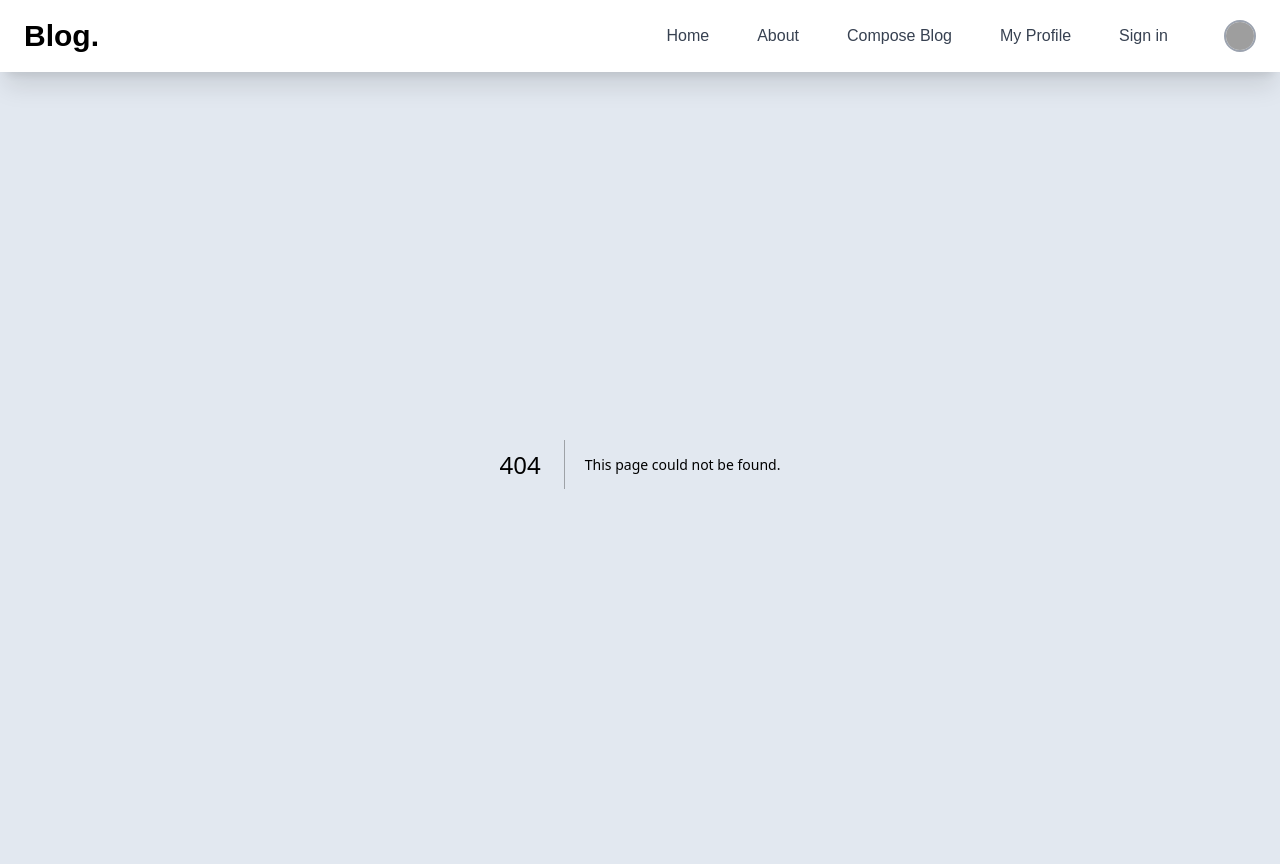
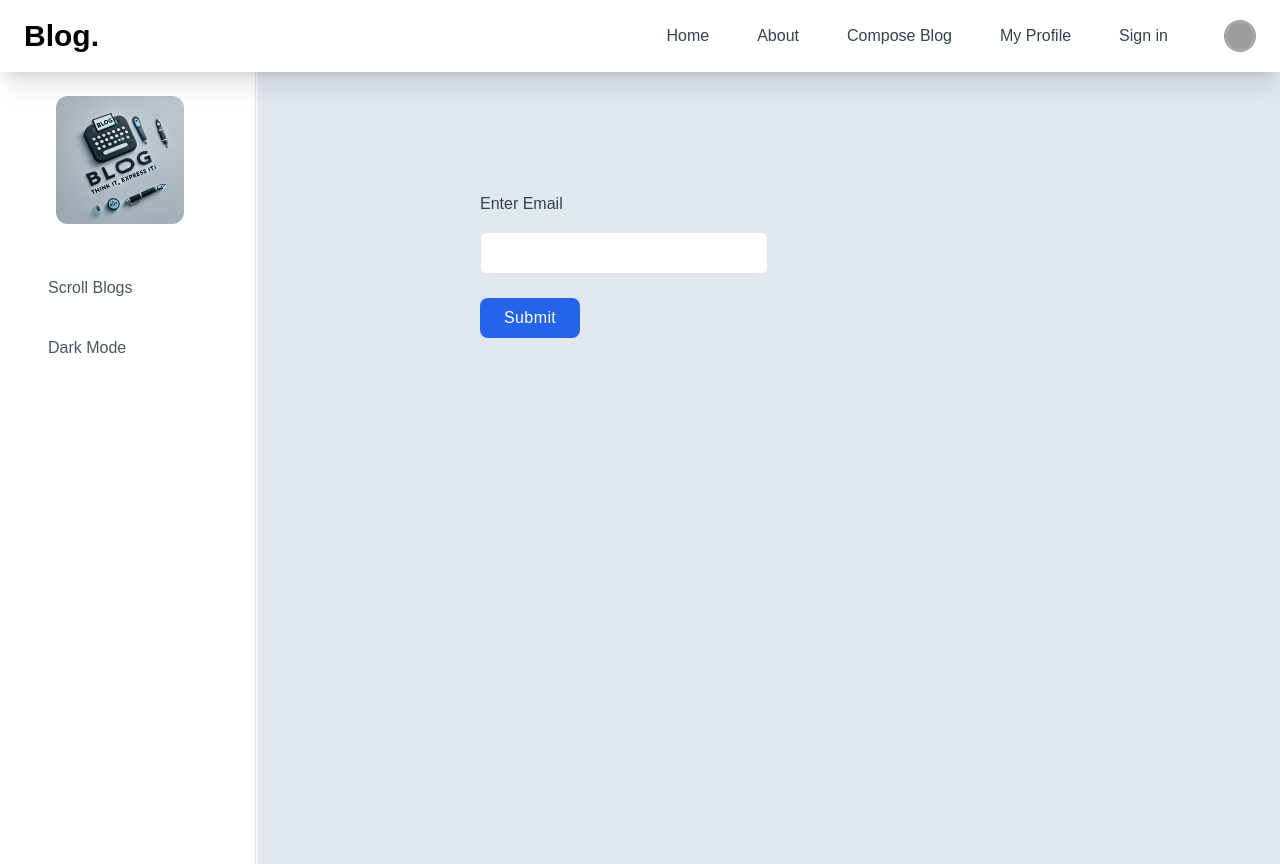
Before and after one commit to Arshal-Agarwal/blogging-platform-repo, a Next.js app: page /Pages/Delete in a window 1280 px wide. Before the commit this address had no page. After the commit the page ends 800 px from the top, so only its background shows below. Built offline with nearby package versions, Linux system fonts and the light colour scheme; grey boxes are pictures that could not be loaded.

Commit message:
Added Delete User
1) Added Delete User
2) Sidebar

```diff
--- a/app/Components/Sidebar.js
+++ b/app/Components/Sidebar.js
@@ -67,6 +67,10 @@ export default function Sidebar() {
                             <span className="mx-4 font-medium">Log Out</span>
                         </button>}
 
+                        {!LogInState && <Link href="/Pages/Delete"  className="flex items-center px-4 py-2 mt-5 text-gray-600 transition-colors duration-300 transform rounded-lg dark:text-gray-400 hover:bg-gray-100 dark:hover:bg-gray-800 dark:hover:text-gray-200 hover:text-gray-700" >
+                            <span className="mx-4 font-medium">Delete Account</span>
+                        </Link>}
+
                         <button className="flex items-center px-4 py-2 mt-5 text-gray-600 transition-colors duration-300 transform rounded-lg dark:text-gray-400 hover:bg-gray-100 dark:hover:bg-gray-800 dark:hover:text-gray-200 hover:text-gray-700" onClick={toggleDarkMode}>
                             <span className="mx-4 font-medium">{isDarkMode ? 'Light Mode' : 'Dark Mode'}</span>
                         </button>
--- /dev/null
+++ b/app/Pages/Delete/page.js
@@ -0,0 +1,76 @@
+"use client";
+import React, { useRef } from "react";
+import { useRouter } from "next/navigation";
+import Sidebar from "app/Components/Sidebar";
+
+export default function Delete() {
+  const text_ref = useRef();
+  const router = useRouter();
+
+  async function submitClick() {
+    const emailInput = text_ref.current.value.trim(); // Trim any extra spaces
+    let storedEmail = localStorage.getItem("user")?.trim(); // Trim the stored value as well
+
+    // Clean up the quotes around the stored email, if any
+    storedEmail = storedEmail?.substring(1, storedEmail.length - 1);
+
+    // Compare without extra spaces
+    if (storedEmail === emailInput) {
+      console.log("Deleting user...");
+
+      try {
+        // Send DELETE request to backend to delete the user
+        const response = await fetch("/api/users/delete", {
+          method: "DELETE",
+          headers: {
+            "Content-Type": "application/json",
+          },
+          body: JSON.stringify({ email: emailInput }),
+        });
+
+        if (response.ok) {
+          alert("User deleted successfully.");
+
+          // Optionally, clear localStorage or redirect
+          localStorage.removeItem("user");
+          // Redirect to a different page if needed
+          router.push("/Pages/SignIn")  // Redirect to login page or another page
+        } else {
+          const data = await response.json();
+          alert(`Error: ${data.message || 'Unable to delete user'}`);
+        }
+      } catch (error) {
+        console.error("Error deleting user:", error);
+        alert("An error occurred while deleting the user.");
+      }
+    } else {
+      console.log("Emails do not match");
+    }
+  }
+
+  return (
+    <div className="pr-32 ">
+      <Sidebar></Sidebar>
+      <div className="text-black flex mt-32 float-right mr-96 ">
+        <div className="w-72">
+          <label className="text-gray-700 dark:text-gray-200" htmlFor="email">
+            Enter Email
+          </label>
+          <br />
+          <input
+            id="email"
+            type="email"
+            ref={text_ref}
+            className="block w-full px-4 py-2 mt-4 text-gray-700 bg-white border border-gray-200 rounded-md dark:bg-gray-800 dark:text-gray-300 dark:border-gray-600 focus:border-blue-400 focus:ring-blue-300 dark:focus:border-blue-300 focus:outline-none focus:ring"
+          />
+          <button
+            onClick={submitClick}
+            className="mt-6 max-h-12 px-6 py-2 font-medium tracking-wide text-white capitalize transition-colors duration-300 transform bg-blue-600 rounded-lg hover:bg-blue-900 focus:outline-none focus:ring focus:ring-blue-300 focus:ring-opacity-80"
+          >
+            Submit
+          </button>
+        </div>
+      </div>
+    </div>
+  );
+}
--- /dev/null
+++ b/app/api/users/delete/route.js
@@ -0,0 +1,46 @@
+import { PrismaClient } from "@prisma/client";
+
+const prisma = new PrismaClient();
+
+export async function DELETE(req) {
+  try {
+    // Get email from the request body
+    const { email } = await req.json();
+
+    // Validate that email is provided
+    if (!email) {
+      return new Response(
+        JSON.stringify({ message: "Email is required." }),
+        { status: 400 }
+      );
+    }
+
+    // Find the user by email
+    const user = await prisma.user.findUnique({
+      where: { email },
+    });
+
+    if (!user) {
+      return new Response(
+        JSON.stringify({ message: "User not found." }),
+        { status: 404 }
+      );
+    }
+
+    // Delete the user (This will also delete the associated posts due to cascading delete)
+    await prisma.user.delete({
+      where: { email },
+    });
+
+    return new Response(
+      JSON.stringify({ message: "User and all associated posts deleted successfully." }),
+      { status: 200 }
+    );
+  } catch (error) {
+    console.error("Error deleting user:", error);
+    return new Response(
+      JSON.stringify({ message: "Failed to delete user and posts." }),
+      { status: 500 }
+    );
+  }
+}
```
Also changed, not shown: 1 other file (tests, documents, lock files or other folders).
